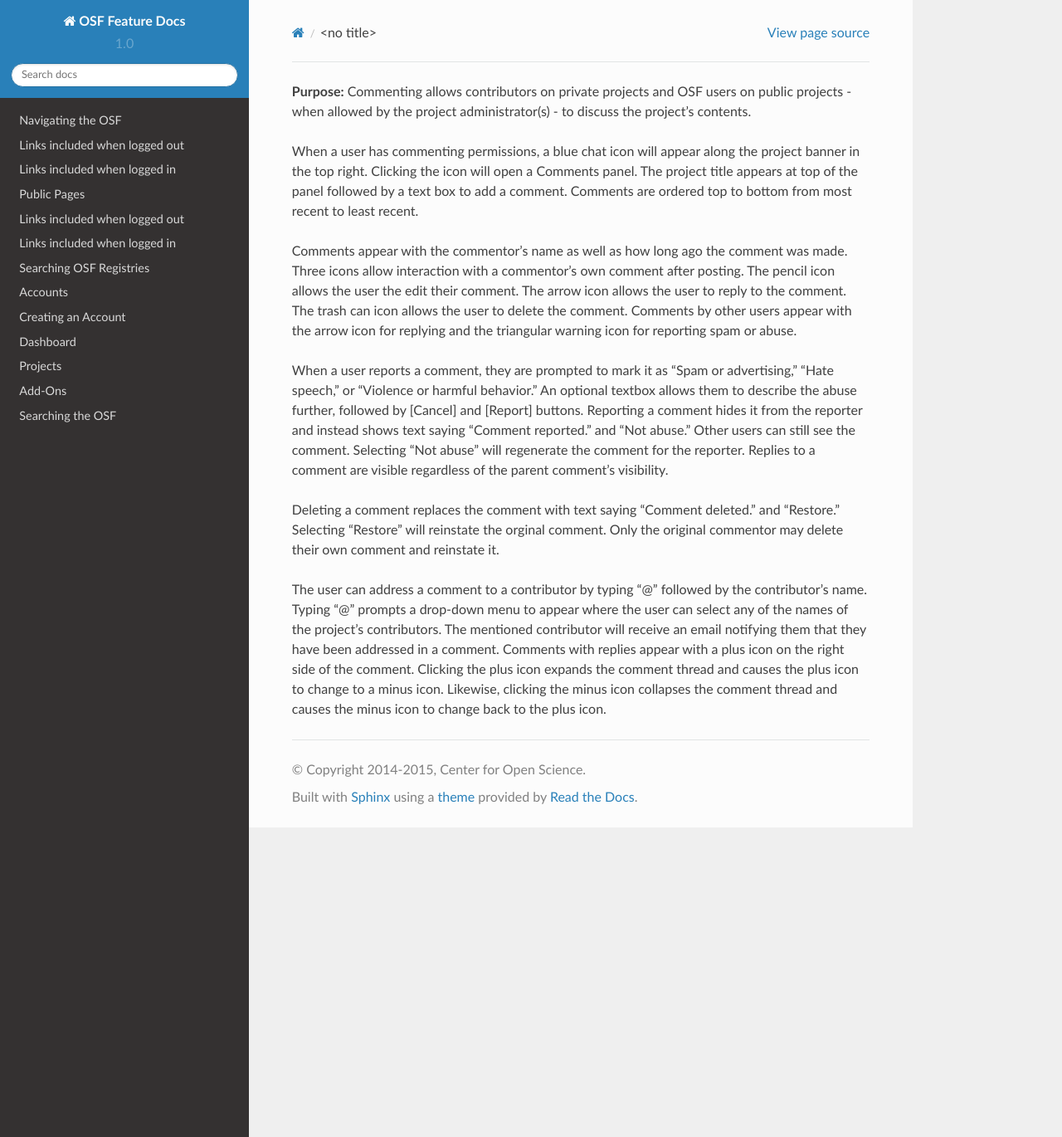
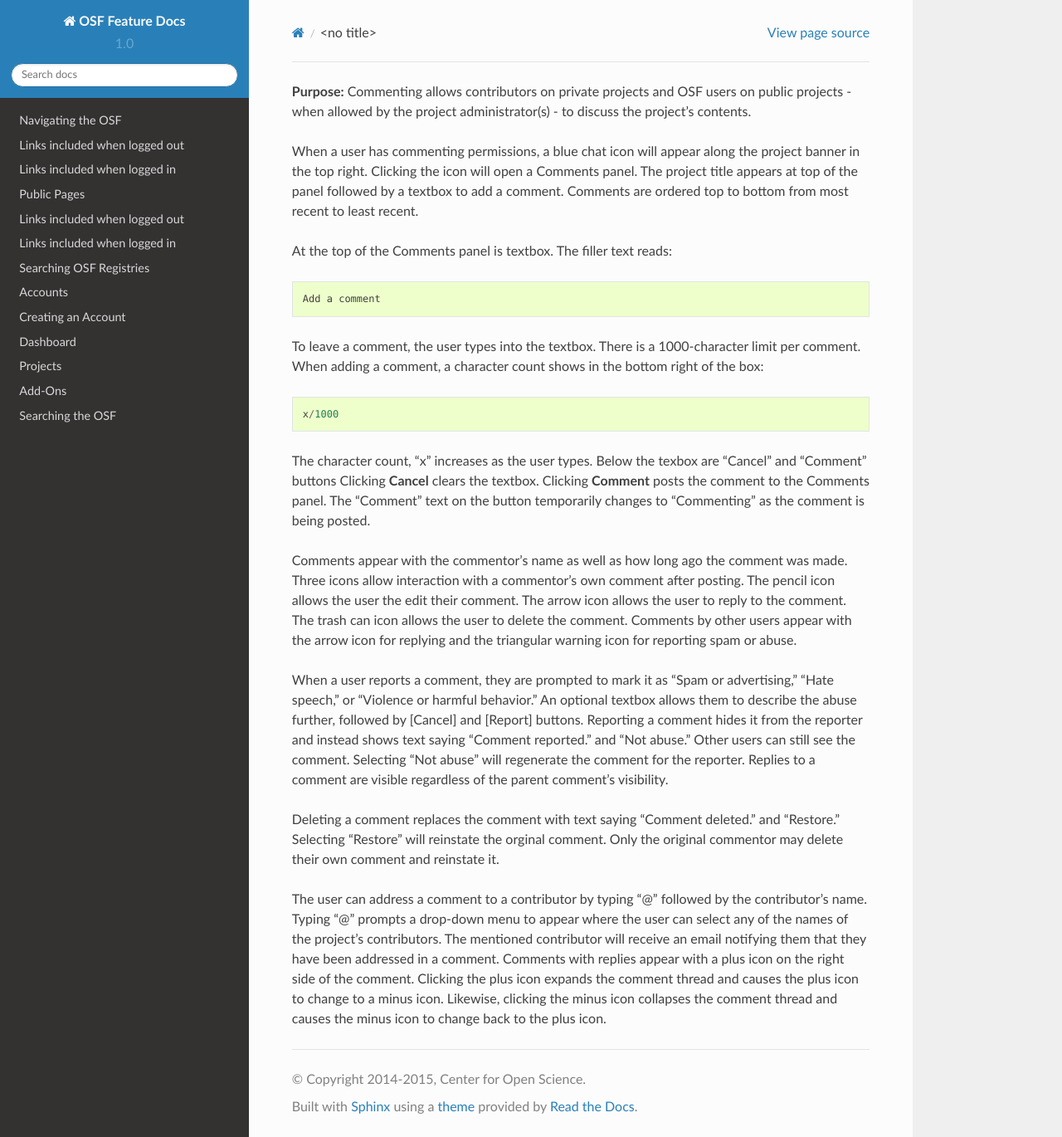
Before and after one commit to CenterForOpenScience/OSFDocs, a Sphinx documentation site: the page built from docs/projects/commenting.rst, in a window 1280 px wide and 1370 px high. Shown: the whole window at 83% size. Built offline with Sphinx 7.4.7 and the Read the Docs theme 2.0.0, drawn with Linux system fonts in a browser that asks for light colours.

Commit message:
updated character counts for comments

```diff
--- a/docs/projects/commenting.rst
+++ b/docs/projects/commenting.rst
@@ -1,11 +1,36 @@
 **Purpose:** Commenting allows contributors on private projects and OSF users on public projects - when allowed by the project administrator(s) - to discuss the project's contents.
 
-When a user has commenting permissions, a blue chat icon will appear along the project banner in the top right. Clicking the icon will open a Comments panel. The project title appears at top of the panel followed by a text box to add a comment. Comments are ordered top to bottom from most recent to least recent.
+When a user has commenting permissions, a blue chat icon will appear along the project banner in the top right.
+Clicking the icon will open a Comments panel. The project title appears at top of the panel followed by a textbox to add a comment.
+Comments are ordered top to bottom from most recent to least recent.
 
-Comments appear with the commentor's name as well as how long ago the comment was made. Three icons allow interaction with a commentor's own comment after posting. The pencil icon allows the user the edit their comment. The arrow icon allows the user to reply to the comment. The trash can icon allows the user to delete the comment. Comments by other users appear with the arrow icon for replying and the triangular warning icon for reporting spam or abuse.
+At the top of the Comments panel is textbox. The filler text reads::
 
-When a user reports a comment, they are prompted to mark it as "Spam or advertising," "Hate speech," or "Violence or harmful behavior." An optional textbox allows them to describe the abuse further, followed by [Cancel] and [Report] buttons. Reporting a comment hides it from the reporter and instead shows text saying "Comment reported." and "Not abuse." Other users can still see the comment. Selecting "Not abuse" will regenerate the comment for the reporter. Replies to a comment are visible regardless of the parent comment's visibility.
+    Add a comment
 
-Deleting a comment replaces the comment with text saying "Comment deleted." and "Restore." Selecting "Restore" will reinstate the orginal comment. Only the original commentor may delete their own comment and reinstate it.
+To leave a comment, the user types into the textbox. There is a 1000-character limit per comment. When adding a comment, a character count shows in the bottom right of the box::
 
-The user can address a comment to a contributor by typing "@" followed by the contributor's name. Typing "@" prompts a drop-down menu to appear where the user can select any of the names of the project's contributors. The mentioned contributor will receive an email notifying them that they have been addressed in a comment. Comments with replies appear with a plus icon on the right side of the comment. Clicking the plus icon expands the comment thread and causes the plus icon to change to a minus icon. Likewise, clicking the minus icon collapses the comment thread and causes the minus icon to change back to the plus icon.
+    x/1000
+
+The character count, "x" increases as the user types. Below the texbox are "Cancel" and "Comment" buttons Clicking **Cancel**
+clears the textbox. Clicking **Comment** posts the comment to the Comments panel. The "Comment" text on the button temporarily
+changes to "Commenting" as the comment is being posted.
+
+Comments appear with the commentor's name as well as how long ago the comment was made. Three icons allow interaction with
+a commentor's own comment after posting. The pencil icon allows the user the edit their comment. The arrow icon allows the user
+to reply to the comment. The trash can icon allows the user to delete the comment. Comments by other users appear with the arrow
+icon for replying and the triangular warning icon for reporting spam or abuse.
+
+When a user reports a comment, they are prompted to mark it as "Spam or advertising," "Hate speech," or "Violence or harmful behavior."
+An optional textbox allows them to describe the abuse further, followed by [Cancel] and [Report] buttons. Reporting a comment hides it
+from the reporter and instead shows text saying "Comment reported." and "Not abuse." Other users can still see the comment. Selecting
+"Not abuse" will regenerate the comment for the reporter. Replies to a comment are visible regardless of the parent comment's visibility.
+
+Deleting a comment replaces the comment with text saying "Comment deleted." and "Restore." Selecting "Restore" will reinstate the orginal
+comment. Only the original commentor may delete their own comment and reinstate it.
+
+The user can address a comment to a contributor by typing "@" followed by the contributor's name. Typing "@" prompts a drop-down menu to
+appear where the user can select any of the names of the project's contributors. The mentioned contributor will receive an email notifying
+them that they have been addressed in a comment. Comments with replies appear with a plus icon on the right side of the comment. Clicking the
+plus icon expands the comment thread and causes the plus icon to change to a minus icon. Likewise, clicking the minus icon collapses the comment
+thread and causes the minus icon to change back to the plus icon.
```
